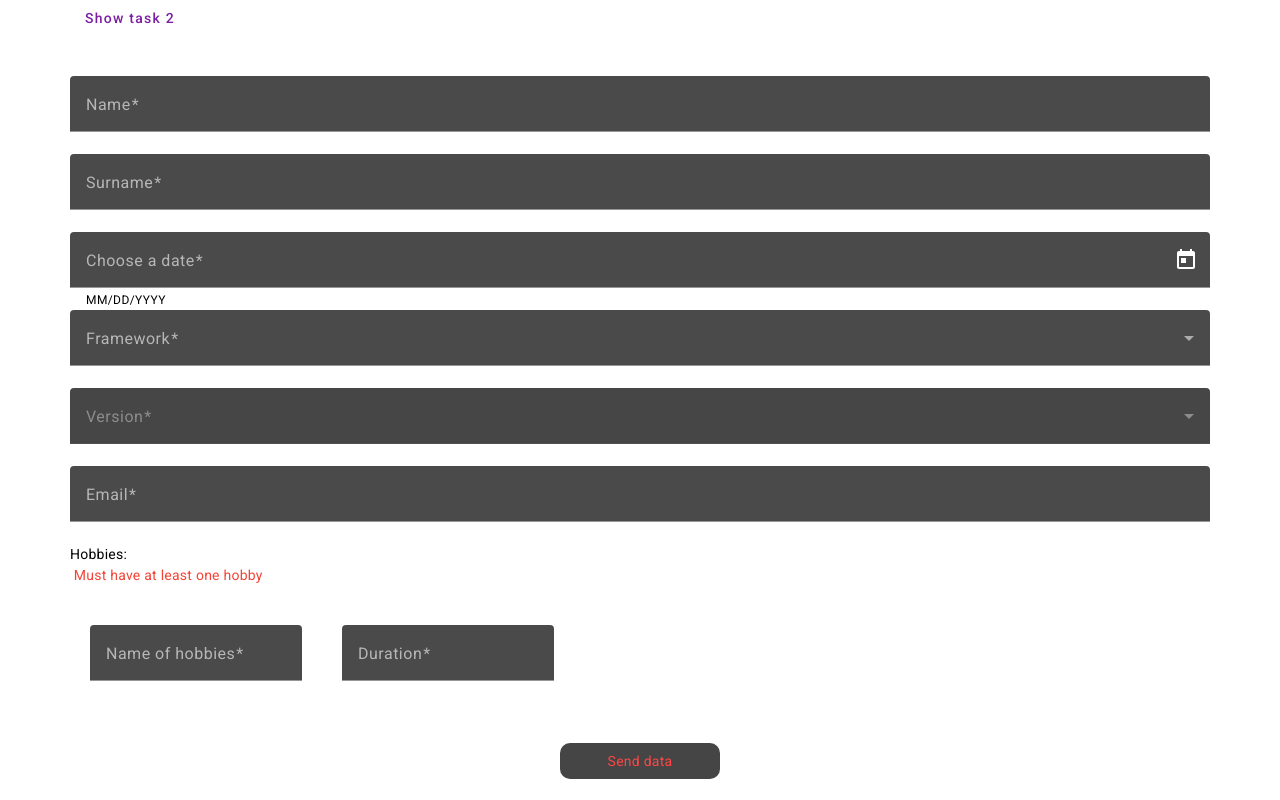
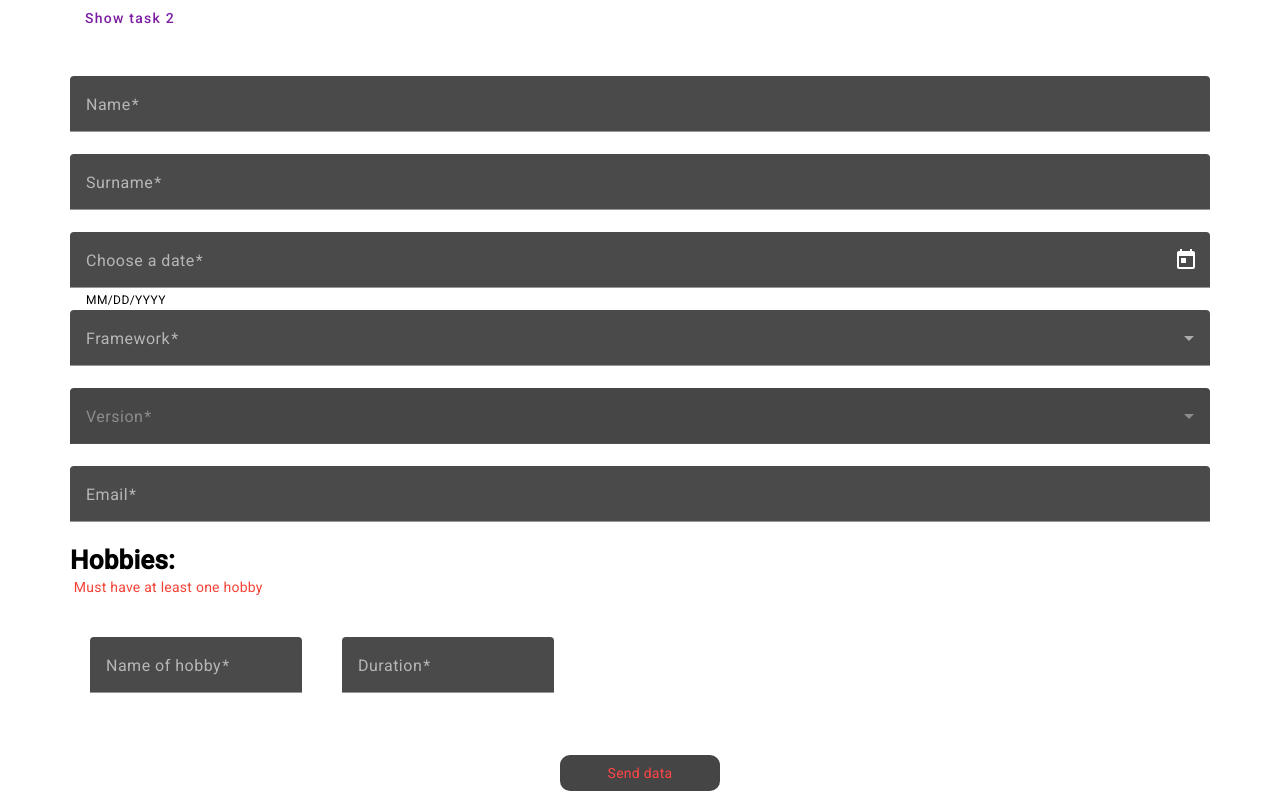
Before and after one commit to Alexavtodnepr/catsApp, an Angular app: page / in a window 1280 px wide. Built offline with nearby package versions, Linux system fonts and the light colour scheme.

Commit message:
add styles and rename placeholders

```diff
--- a/src/app/pages/main-page/main-page.component.html
+++ b/src/app/pages/main-page/main-page.component.html
@@ -80,7 +80,7 @@
   </mat-form-field>
 
   <div>
-    <div>Hobbies:</div>
+    <div class="text-h2-heading">Hobbies:</div>
 
     <mat-error *ngIf="hobbyArray.length === 0">
       Must have at least one hobby
@@ -125,12 +125,12 @@
     </mat-table>
     <div class="flex flex-row my-10">
       <mat-form-field class="px-5">
-        <mat-label>Name of hobbies</mat-label>
-        <input matInput placeholder="Ex. Pizza" [formControl]="hobbyName" />
+        <mat-label>Name of hobby</mat-label>
+        <input matInput placeholder="Name" [formControl]="hobbyName" />
       </mat-form-field>
       <mat-form-field class="px-5">
         <mat-label>Duration</mat-label>
-        <input matInput placeholder="Ex. Pizza" [formControl]="hobbyDuration" />
+        <input matInput placeholder="Duration" [formControl]="hobbyDuration" />
       </mat-form-field>
       <div class="example-button-container">
         <button
--- a/src/app/pages/main-page/main-page.component.ts
+++ b/src/app/pages/main-page/main-page.component.ts
@@ -16,8 +16,9 @@ import { MatTableDataSource, MatTable } from '@angular/material/table';
   styleUrls: ['./main-page.component.css'],
   changeDetection: ChangeDetectionStrategy.OnPush,
 })
-export class MainPageComponent implements OnInit, AfterViewInit {
+export class MainPageComponent implements OnInit {
   @ViewChild(MatTable) table!: MatTable<any>;
+
   showTask: boolean = false;
   selectData = frameworksMockData;
   selectDataKeys = Object.keys(this.selectData);
@@ -76,10 +77,4 @@ export class MainPageComponent implements OnInit, AfterViewInit {
     if (this.table) this.table.renderRows();
     this.form.get('hobby')?.setValue(this.hobbyArray);
   }
-
-  ngAfterViewInit() {
-    if (this.table) {
-      this.table!.renderRows();
-    }
-  }
 }
```
